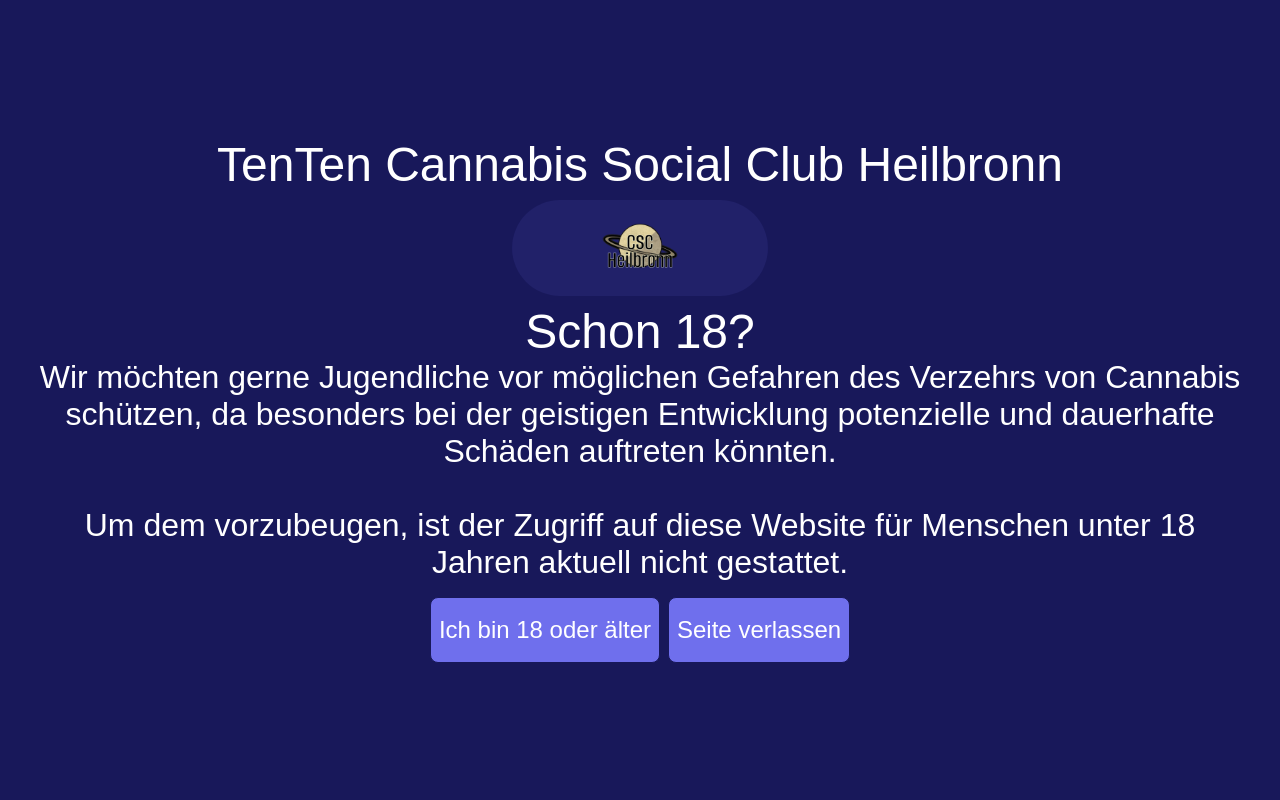
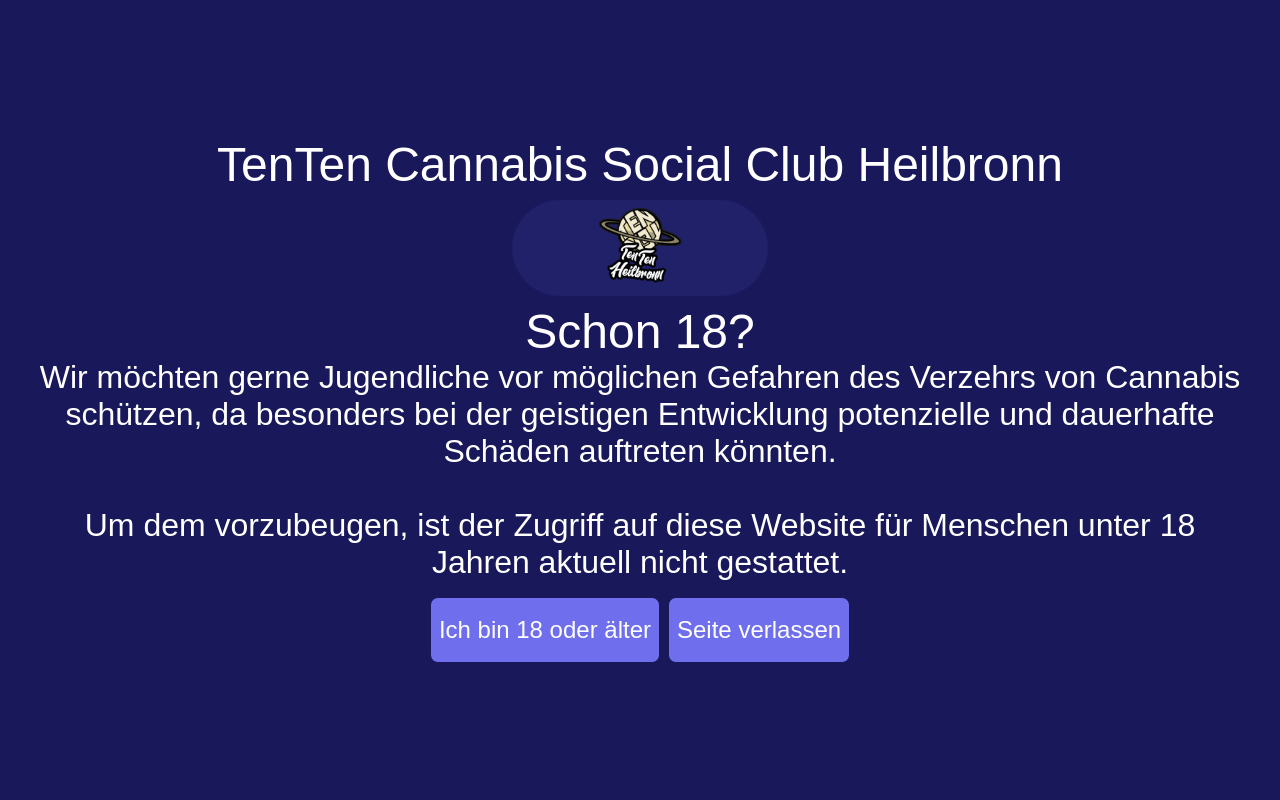
Before and after one commit to AgileEyes/www-csc-heilbronn-org, a Next.js app: page / in a window 1280 px wide. Shown: the top 800 px of the page. Built offline with nearby package versions, Linux system fonts and the light colour scheme; a web font is replaced by a local one.

Commit message:
logo: update to v2

```diff
--- a/src/components/AgeGuard/AgeGuard.tsx
+++ b/src/components/AgeGuard/AgeGuard.tsx
@@ -41,7 +41,7 @@
 
       <div className={classNames.imageWrapper}>
         <Image
-          src="/images/logo/logo_128.png"
+          src="/images/logo/logo_v2_128.png"
           alt="CSC Heilbronn Logo"
           width={92}
           height={92}
--- a/src/components/Navigation/Navigation.tsx
+++ b/src/components/Navigation/Navigation.tsx
@@ -46,7 +46,7 @@
     return <nav className={classNames.container}>
 
 
-        <Image src="/images/logo/logo_128.png" alt="CSC Heilbronn Logo" width={92} height={92} />
+        <Image src="/images/logo/logo_v2_128.png" alt="CSC Heilbronn Logo" width={92} height={92} />
 
         <span className={classNames.title}>CSC Heilbronn</span>
 
```
Also changed, not shown: public/images/logo/logo_v2_128.png (added).
